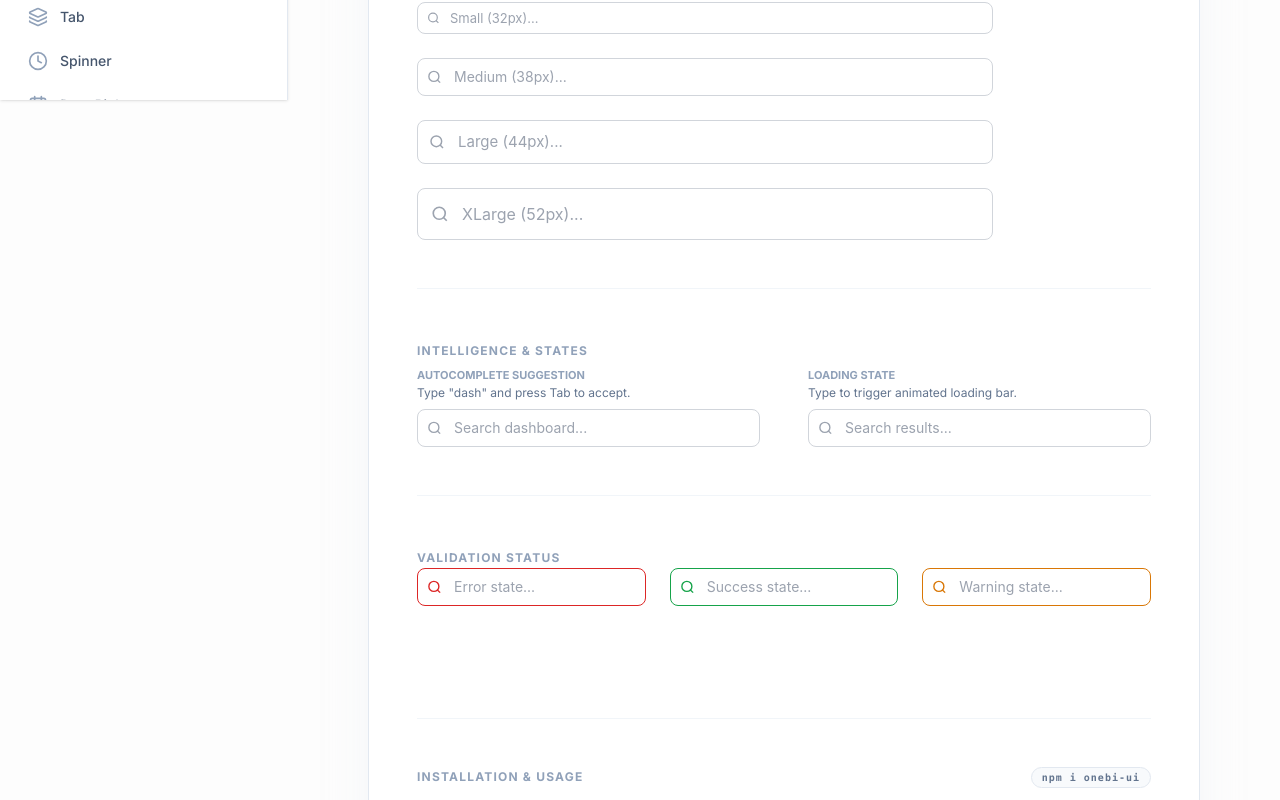
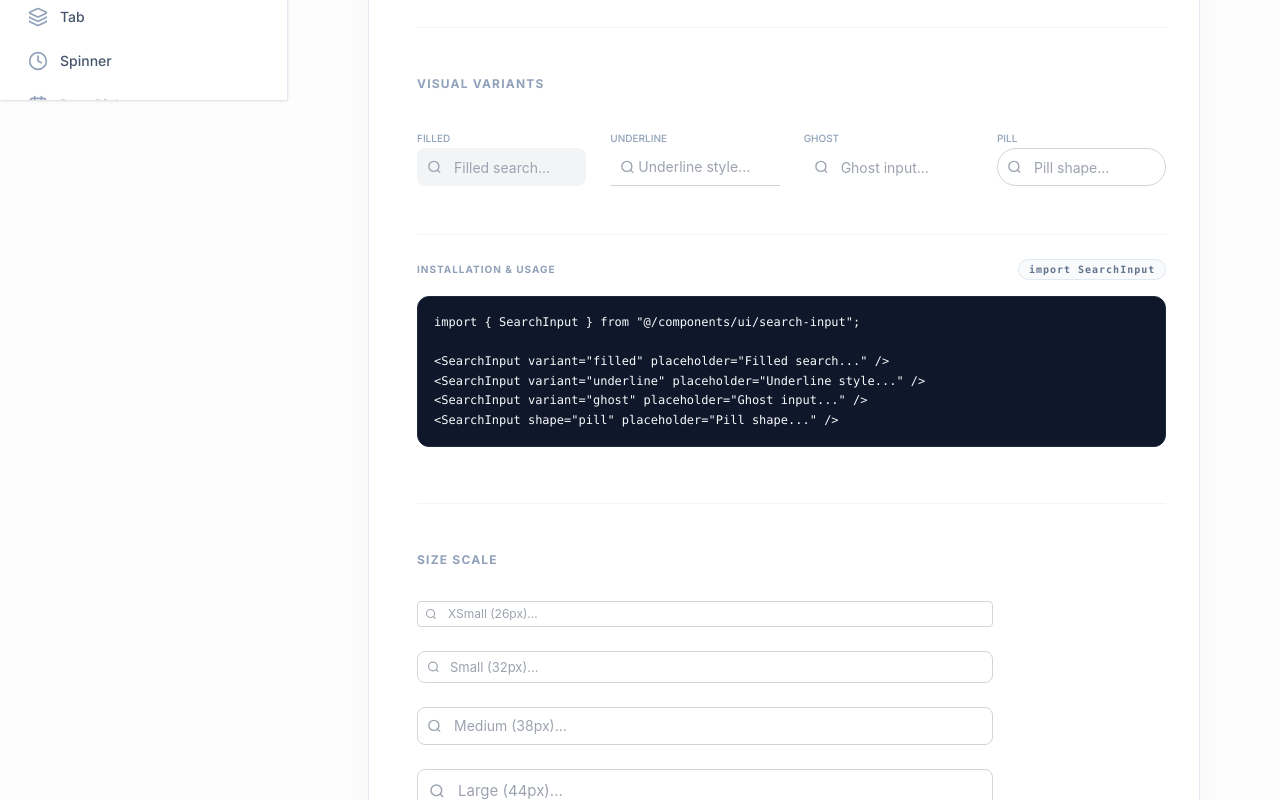
Before and after one commit to OneBI-Software-LLP/Onebi-custom-Components, a Next.js app: page /components/search in a window 1280 px wide. Shown: the part 700-1500 px from the top of the page. Built offline with nearby package versions, Linux system fonts and the light colour scheme.

Commit message:
-Added installation and usage guideance for the search bar.

```diff
--- a/src/app/components/search/page.tsx
+++ b/src/app/components/search/page.tsx
@@ -67,33 +67,34 @@ const SUGGESTIONS = [
 ];
 
 const CodeBlock = ({ code }: { code: string }) => (
-  <div className="mt-16 border-t border-slate-100 pt-12">
-    <div className="flex items-center justify-between mb-6">
-      <Label className="text-xs uppercase tracking-widest text-slate-400 font-bold">
+  <div className="mt-8 border-t border-slate-100 pt-6 w-full">
+    <div className="flex items-center justify-between mb-4">
+      <Label className="text-[10px] uppercase tracking-widest text-slate-400 font-bold">
         Installation & Usage
       </Label>
       <Badge
         variant="outline"
         className="text-[10px] bg-slate-50 text-slate-500 font-mono tracking-widest border-slate-200"
       >
-        npm i onebi-ui
+        import SearchInput
       </Badge>
     </div>
-    <pre className="p-6 rounded-2xl bg-[#0F172A] text-slate-50 overflow-x-auto text-[13px] font-mono shadow-inner leading-relaxed border border-slate-800">
+    <pre className="p-4 rounded-xl bg-[#0F172A] text-slate-50 overflow-x-auto text-[12px] font-mono shadow-inner leading-relaxed border border-slate-800 break-words whitespace-pre-wrap sm:whitespace-pre">
       <code>{code}</code>
     </pre>
   </div>
 );
 
-function Section({ label, children }: { label: string; children: React.ReactNode }) {
+function Section({ label, code, children }: { label: string; code?: string; children: React.ReactNode }) {
   return (
-    <div className="space-y-4">
-      <Label className="text-xs uppercase tracking-widest text-slate-400 font-bold">
+    <div className="space-y-4 flex flex-col mb-2">
+      <Label className="text-xs uppercase tracking-widest text-slate-400 font-bold block">
         {label}
       </Label>
-      <div className="grid gap-6">
+      <div className="grid gap-6 w-full mt-4">
         {children}
       </div>
+      {code && <CodeBlock code={code} />}
     </div>
   );
 }
@@ -136,7 +137,10 @@ export default function SearchPage() {
 
           <div className="grid gap-12 p-8 lg:p-12 border border-slate-200 rounded-[2.5rem] bg-white shadow-2xl shadow-slate-200/50">
             {/* ── BASIC ── */}
-            <Section label="Foundations">
+            <Section
+              label="Foundations"
+              code={`import { SearchInput, useCommandPalette } from "@/components/ui/search-input";\n\n// Default Outlined\n<SearchInput placeholder="Search anything..." clearable />\n\n// Shortcut Hint (opens command palette)\nconst { setOpen } = useCommandPalette();\n<SearchInput placeholder="Press ⌘K to search..." shortcutHint="⌘K" onClick={() => setOpen(true)} />`}
+            >
               <div className="grid grid-cols-1 md:grid-cols-2 gap-8">
                 <div className="space-y-4">
                   <Label className="text-[11px] text-slate-400">Default Outlined</Label>
@@ -152,7 +156,10 @@ export default function SearchPage() {
             <Separator className="bg-slate-100" />
 
             {/* ── VARIANTS ── */}
-            <Section label="Visual Variants">
+            <Section
+              label="Visual Variants"
+              code={`import { SearchInput } from "@/components/ui/search-input";\n\n<SearchInput variant="filled" placeholder="Filled search..." />\n<SearchInput variant="underline" placeholder="Underline style..." />\n<SearchInput variant="ghost" placeholder="Ghost input..." />\n<SearchInput shape="pill" placeholder="Pill shape..." />`}
+            >
               <div className="grid grid-cols-1 sm:grid-cols-2 lg:grid-cols-4 gap-6">
                 <div className="space-y-2">
                   <Label className="text-[10px] text-slate-400">FILLED</Label>
@@ -176,7 +183,10 @@ export default function SearchPage() {
             <Separator className="bg-slate-100" />
 
             {/* ── SIZES ── */}
-            <Section label="Size Scale">
+            <Section
+              label="Size Scale"
+              code={`import { SearchInput } from "@/components/ui/search-input";\n\n<SearchInput size="xs" placeholder="XSmall (26px)..." />\n<SearchInput size="sm" placeholder="Small (32px)..." />\n<SearchInput size="md" placeholder="Medium (38px)..." />\n<SearchInput size="lg" placeholder="Large (44px)..." />\n<SearchInput size="xl" placeholder="XLarge (52px)..." />`}
+            >
               <div className="space-y-6 max-w-xl">
                 <SearchInput size="xs" placeholder="XSmall (26px)..." />
                 <SearchInput size="sm" placeholder="Small (32px)..." />
@@ -189,7 +199,10 @@ export default function SearchPage() {
             <Separator className="bg-slate-100" />
 
             {/* ── INTELLIGENCE ── */}
-            <Section label="Intelligence & States">
+            <Section
+              label="Intelligence & States"
+              code={`import { SearchInput } from "@/components/ui/search-input";\nimport { useState } from "react";\n\n// Autocomplete Suggestion\nconst [query, setQuery] = useState("");\n<SearchInput \n  value={query} \n  onChange={setQuery} \n  suggestion="dashboard"\n  placeholder="Search..." \n/>\n\n// Loading State\n<SearchInput \n  loading={true} \n  placeholder="Search results..." \n  clearable\n/>`}
+            >
               <div className="grid grid-cols-1 md:grid-cols-2 gap-12">
                 <div className="space-y-4">
                   <Label className="text-[11px] text-slate-400 font-bold uppercase">Autocomplete Suggestion</Label>
@@ -217,7 +230,10 @@ export default function SearchPage() {
             <Separator className="bg-slate-100" />
 
             {/* ── STATUS ── */}
-            <Section label="Validation Status">
+            <Section
+              label="Validation Status"
+              code={`import { SearchInput } from "@/components/ui/search-input";\n\n<SearchInput status="error" placeholder="Error state..." defaultValue="invalid query" />\n<SearchInput status="success" placeholder="Success state..." defaultValue="results found" />\n<SearchInput status="warning" placeholder="Warning state..." defaultValue="limited access" />`}
+            >
               <div className="grid grid-cols-1 sm:grid-cols-3 gap-6">
                 <SearchInput status="error" placeholder="Error state..." defaultValue="invalid query" />
                 <SearchInput status="success" placeholder="Success state..." defaultValue="results found" />
@@ -225,35 +241,17 @@ export default function SearchPage() {
               </div>
             </Section>
 
-            <CodeBlock
-              code={`import { SearchInput, CommandPalette, useCommandPalette } from "onebi-ui";
+            <Separator className="bg-slate-100" />
 
-export default function App() {
-  const { open, setOpen } = useCommandPalette(); // Handles ⌘K / Ctrl+K
-
-  return (
-    <>
-      <SearchInput
-        placeholder="Search commands..."
-        shortcutHint="⌘K"
-        onClick={() => setOpen(true)}
-        clearable
-      />
-
-      <CommandPalette
-        open={open}
-        onClose={() => setOpen(false)}
-        groups={[
-          {
-            label: "Actions",
-            items: [{ id: "1", name: "Create New User", icon: <UserIcon /> }]
-          }
-        ]}
-      />
-    </>
-  );
-}`}
-            />
+            {/* ── COMMAND PALETTE ── */}
+            <Section
+              label="Command Palette Implementation"
+              code={`import { CommandPalette, useCommandPalette } from "@/components/ui/search-input";\n\nexport default function App() {\n  const { open, setOpen } = useCommandPalette(); // Listens for ⌘K\n\n  return (\n    <CommandPalette \n      open={open}\n      onClose={() => setOpen(false)}\n      groups={[\n        {\n          label: "Actions",\n          items: [\n            { id: "1", name: "Create New User", icon: <UserIcon /> }\n          ]\n        }\n      ]}\n    />\n  );\n}`}
+            >
+              <div className="text-sm text-slate-500">
+                 Press <kbd className="font-mono text-[10px] px-1.5 py-0.5 mx-1 border border-slate-200 bg-slate-100 rounded text-slate-500 shadow-sm">⌘K</kbd> anywhere on this page to trigger the Command Palette overlay.
+              </div>
+            </Section>
           </div>
         </div>
       </div>
```
